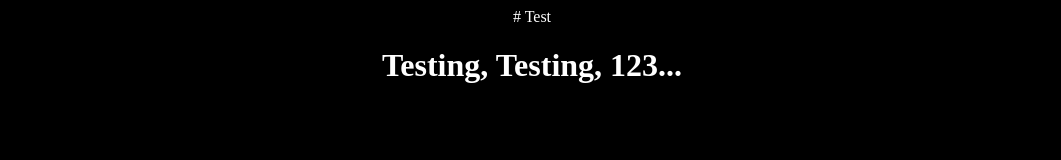
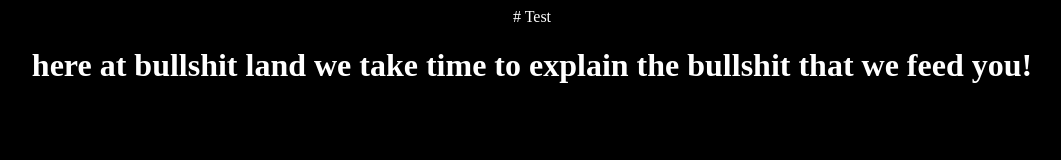
Before and after one commit to Bsmart42/Test, a plain HTML site: page index.html in a window 1280 px wide. Shown: the whole page, without its empty margins (108-1169 px from the left). Drawn offline with Linux system fonts and the light colour scheme.

Commit message:
Update index.html

```diff
--- a/index.html
+++ b/index.html
@@ -1,7 +1,7 @@
 # Test
 <html>
   <body>
-    <h1>Testing, Testing, 123...</h1>
+    <h1> here at bullshit land we take time to explain the bullshit that we feed you!</h1>
   </body>
 
   <style>
```
